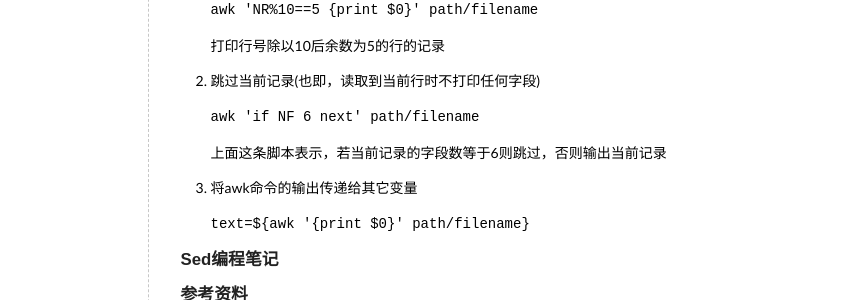
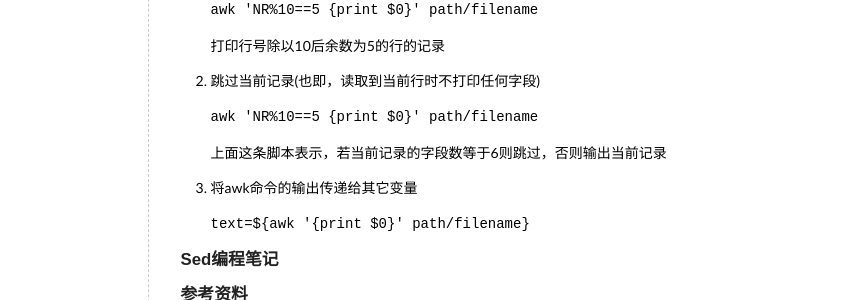
Before and after one commit to elan2wang/note, a Jekyll site: the page built from _posts/2013-05-29-shell-programming-tips.md, in a window 1280 px wide and 967 px high. Shown: the part 387-687 px from the top of the window, without its empty margins (236-1093 px from the left). Built offline with Jekyll 4.4.1, drawn with Linux system fonts in a browser that asks for light colours; comment, search, counter and statistics services are not loaded.

Commit message:
edit shell programming tips

```diff
--- a/_posts/2013-05-29-shell-programming-tips.md
+++ b/_posts/2013-05-29-shell-programming-tips.md
@@ -13,7 +13,7 @@ n,k正整数，分别表示记录的行号和字段号。若要用变量表示
 <code>awk 'NR%10==5 {print $0}' path/filename</code>
 打印行号除以10后余数为5的行的记录
 2. 跳过当前记录(也即，读取到当前行时不打印任何字段)
-<code>awk 'if NF 6 next' path/filename</code>
+<code>awk 'NR%10==5 {print $0}' path/filename</code>
 上面这条脚本表示，若当前记录的字段数等于6则跳过，否则输出当前记录
 3. 将awk命令的输出传递给其它变量
 <code>text=${awk '{print $0}' path/filename}</code>
```
